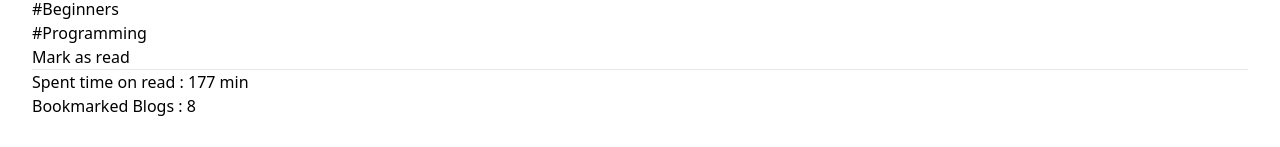
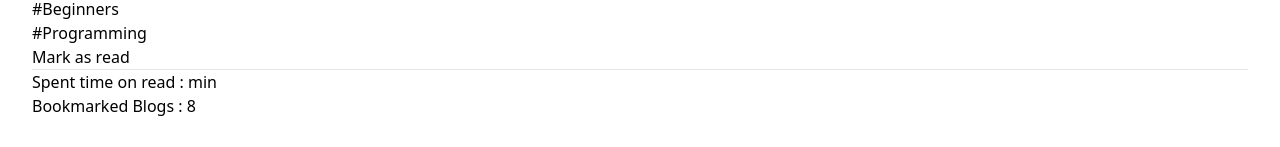
Before and after one commit to shahriarislam71/Assignment-8, a React (Vite) app: page / in a window 1280 px wide. Shown: the part 7987-8134 px from the top of the page. Built offline with nearby package versions, Linux system fonts and the light colour scheme.

Commit message:
set the time in the ui

```diff
--- a/src/App.jsx
+++ b/src/App.jsx
@@ -8,15 +8,19 @@ import ReadingTime from './component/ReadingTime/ReadingTime'
 import Blogs from './component/Blogs/Blogs'
 
 function App() {
+  // using useState for storing the time
+  const [time,setTime] = useState(0)
   const findTime = (time) =>{
     // console.log(time)
     const getTime = (localStorage.getItem('Time'))
     if(getTime){
       const totalTime = parseInt(getTime) + parseInt(time)
       localStorage.setItem('Time',totalTime)
+      setTime(totalTime)
     }
     else{
       localStorage.setItem('Time',time)
+      setTime(time)
     }
   }
   return (
@@ -28,7 +32,7 @@ function App() {
         </div>
         <div className='flex flex-col'>
           <div className='border'>
-            <ReadingTime></ReadingTime>
+            <ReadingTime time = {time}></ReadingTime>
           </div>
           <div className='border'>
             <BlogName></BlogName>
--- a/src/component/Blogs/Blogs.jsx
+++ b/src/component/Blogs/Blogs.jsx
@@ -1,11 +1,11 @@
-import React, { useState } from 'react';
+import React, { useEffect, useState } from 'react';
 import BlogElement from '../blogElement/BlogElement';
 
 const Blogs = ({findTime}) => {
     // console.log(props)
     const [blogData,setBlogData] = useState([])
     console.log(blogData)
-    useState(()=>{
+    useEffect(()=>{
         fetch('data.json')
         .then(res => res.json())
         .then(data => setBlogData(data))
--- a/src/component/ReadingTime/ReadingTime.jsx
+++ b/src/component/ReadingTime/ReadingTime.jsx
@@ -1,9 +1,16 @@
-import React from 'react';
+import React, { useEffect, useState } from 'react';
 
-const ReadingTime = () => {
+const ReadingTime = (props) => {
+    // console.log(props.time)
+    const {time} = props
+    const [totalTime, setTime] = useState(time)
+    useEffect(()=>{
+        const getTime = localStorage.getItem('Time')
+        setTime(getTime)
+    },[time])
     return (
         <div>
-            <h1 className='text-center p-3 text-blue-700 bg-indigo-100 border border-purple-500 rounded mb-5'>Spent time on read : 177 min</h1>
+            <h1 className='text-center p-3 text-blue-700 bg-indigo-100 border border-purple-500 rounded mb-5'>Spent time on read : {totalTime} min</h1>
         </div>
     );
 };
```
